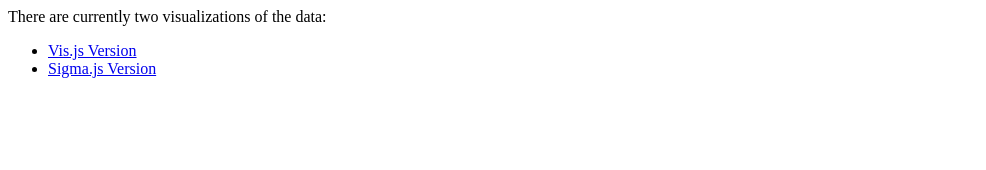
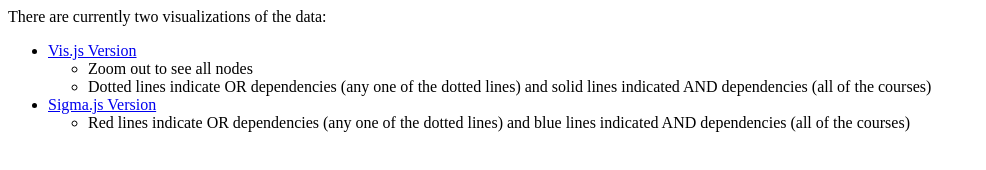
Before and after one commit to willshiao/ucr-course-graph, a website: page docs/index.html in a window 1280 px wide. Shown: the whole page, without its empty margins (0-986 px from the left). Drawn offline with Linux system fonts and the light colour scheme.

Commit message:
Add info about data visualizations

```diff
--- a/docs/index.html
+++ b/docs/index.html
@@ -1,14 +1,23 @@
 <!DOCTYPE html>
 <html lang="en">
 <head>
-	<meta charset="UTF-8">
-	<title>UCR Course Graph</title>
+  <meta charset="UTF-8">
+  <title>UCR Course Graph</title>
 </head>
 <body>
-	There are currently two visualizations of the data:
-	<ul>
-		<li><a href="vis.html">Vis.js Version</a></li>
-		<li><a href="sigma.html">Sigma.js Version</a></li>
-	</ul>
+  There are currently two visualizations of the data:
+  <ul>
+    <li><a href="vis.html">Vis.js Version</a>
+      <ul>
+        <li>Zoom out to see all nodes</li>
+        <li>Dotted lines indicate OR dependencies (any one of the dotted lines) and solid lines indicated AND dependencies (all of the courses)</li>
+      </ul>
+    </li>
+    <li><a href="sigma.html">Sigma.js Version</a>
+      <ul>
+        <li>Red lines indicate OR dependencies (any one of the dotted lines) and blue lines indicated AND dependencies (all of the courses)</li>
+      </ul>
+    </li>
+  </ul>
 </body>
 </html>
--- a/docs/sigma-graph.js
+++ b/docs/sigma-graph.js
@@ -14,8 +14,6 @@ const s = new sigma({
 
 function onData(catalog) {
   console.log(catalog);
-  const N = 500;
-  const E = 1000;
 
   const edges = [];
 
```
